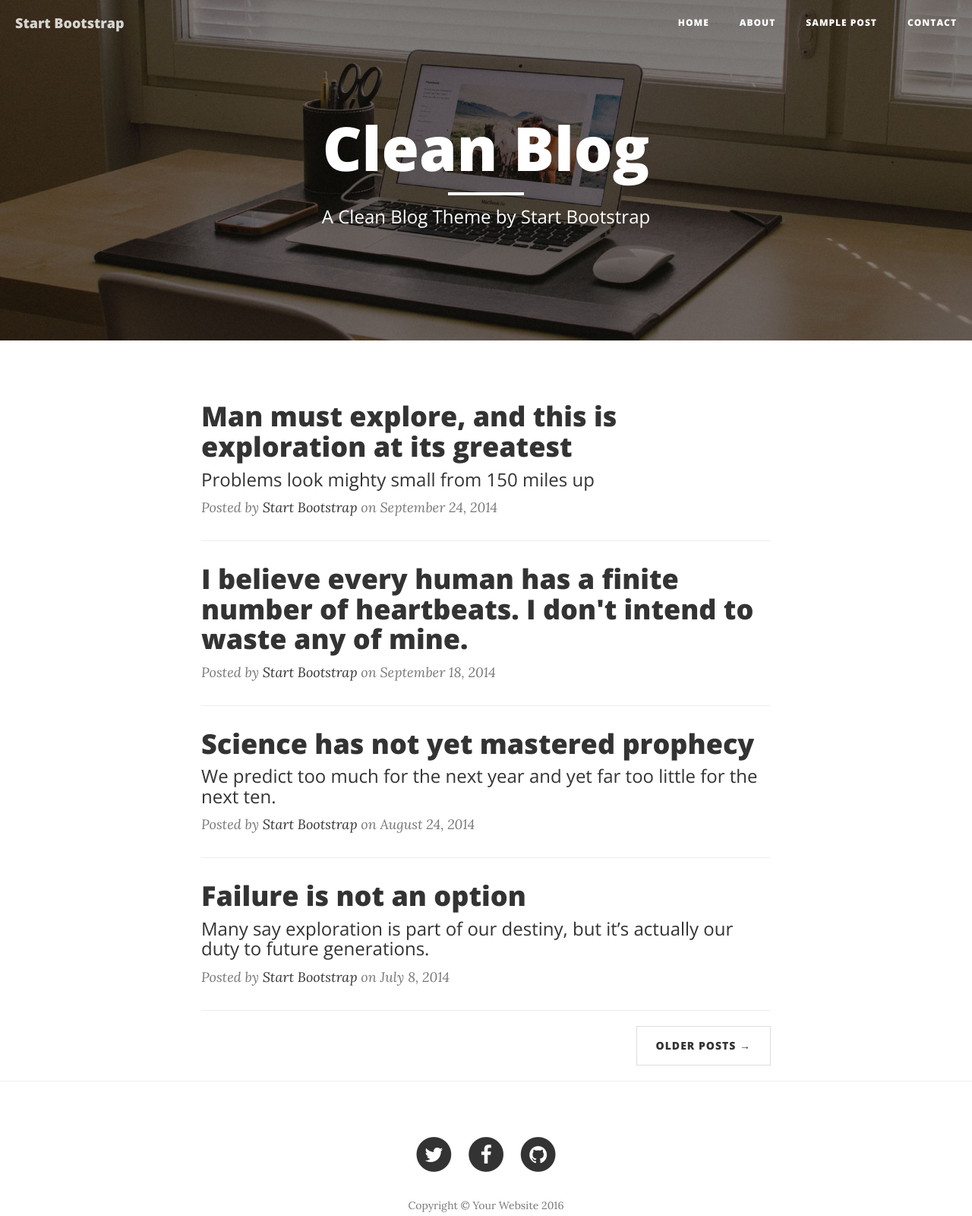
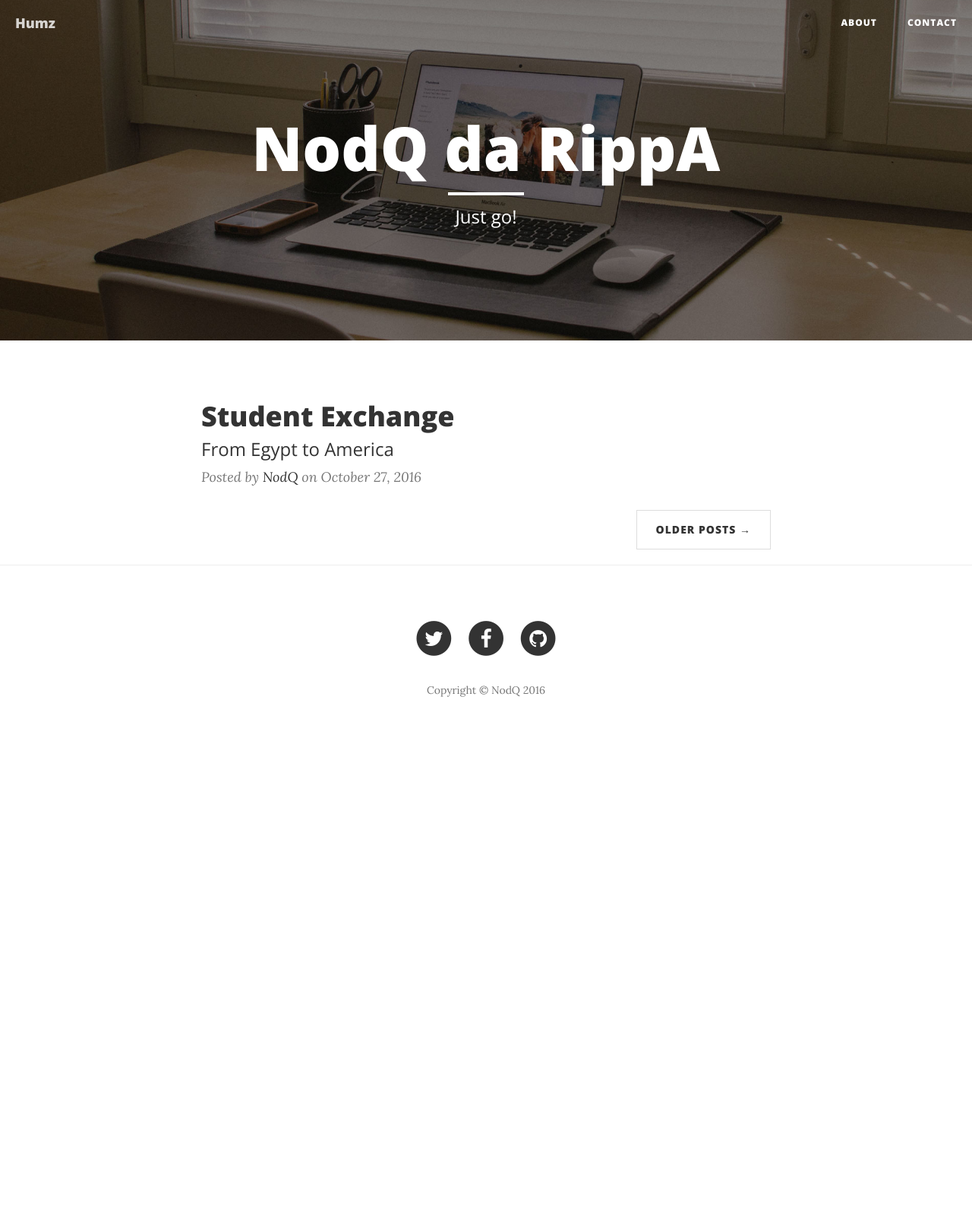
Before and after one commit to nodq/nodq.github.io, a website: page index.html in a window 1280 px wide. Shown: the whole page at 76% size. After the commit the page ends 984 px from the top, so only its background shows below. Drawn offline with nearby package versions, Linux system fonts and the light colour scheme.

Commit message:
Update index.html

```diff
--- a/index.html
+++ b/index.html
@@ -9,7 +9,7 @@
     <meta name="description" content="">
     <meta name="author" content="">
 
-    <title>Clean Blog</title>
+    <title>NodQ Blog</title>
 
     <!-- Bootstrap Core CSS -->
     <link href="vendor/bootstrap/css/bootstrap.min.css" rel="stylesheet">
@@ -42,20 +42,14 @@
                     <span class="sr-only">Toggle navigation</span>
                     Menu <i class="fa fa-bars"></i>
                 </button>
-                <a class="navbar-brand" href="index.html">Start Bootstrap</a>
+                <a class="navbar-brand" href="index.html">Humz</a>
             </div>
 
             <!-- Collect the nav links, forms, and other content for toggling -->
             <div class="collapse navbar-collapse" id="bs-example-navbar-collapse-1">
                 <ul class="nav navbar-nav navbar-right">
                     <li>
-                        <a href="index.html">Home</a>
-                    </li>
-                    <li>
                         <a href="about.html">About</a>
-                    </li>
-                    <li>
-                        <a href="post.html">Sample Post</a>
                     </li>
                     <li>
                         <a href="contact.html">Contact</a>
@@ -74,9 +68,9 @@
             <div class="row">
                 <div class="col-lg-8 col-lg-offset-2 col-md-10 col-md-offset-1">
                     <div class="site-heading">
-                        <h1>Clean Blog</h1>
+                        <h1>NodQ da RippA</h1>
                         <hr class="small">
-                        <span class="subheading">A Clean Blog Theme by Start Bootstrap</span>
+                        <span class="subheading">Just go!</span>
                     </div>
                 </div>
             </div>
@@ -88,50 +82,16 @@
         <div class="row">
             <div class="col-lg-8 col-lg-offset-2 col-md-10 col-md-offset-1">
                 <div class="post-preview">
-                    <a href="post.html">
+                    <a href="student-exchange-america.html">
                         <h2 class="post-title">
-                            Man must explore, and this is exploration at its greatest
+                            Student Exchange
                         </h2>
                         <h3 class="post-subtitle">
-                            Problems look mighty small from 150 miles up
+                            From Egypt to America
                         </h3>
                     </a>
-                    <p class="post-meta">Posted by <a href="#">Start Bootstrap</a> on September 24, 2014</p>
+                    <p class="post-meta">Posted by <a href="#">NodQ</a> on October 27, 2016</p>
                 </div>
-                <hr>
-                <div class="post-preview">
-                    <a href="post.html">
-                        <h2 class="post-title">
-                            I believe every human has a finite number of heartbeats. I don't intend to waste any of mine.
-                        </h2>
-                    </a>
-                    <p class="post-meta">Posted by <a href="#">Start Bootstrap</a> on September 18, 2014</p>
-                </div>
-                <hr>
-                <div class="post-preview">
-                    <a href="post.html">
-                        <h2 class="post-title">
-                            Science has not yet mastered prophecy
-                        </h2>
-                        <h3 class="post-subtitle">
-                            We predict too much for the next year and yet far too little for the next ten.
-                        </h3>
-                    </a>
-                    <p class="post-meta">Posted by <a href="#">Start Bootstrap</a> on August 24, 2014</p>
-                </div>
-                <hr>
-                <div class="post-preview">
-                    <a href="post.html">
-                        <h2 class="post-title">
-                            Failure is not an option
-                        </h2>
-                        <h3 class="post-subtitle">
-                            Many say exploration is part of our destiny, but it’s actually our duty to future generations.
-                        </h3>
-                    </a>
-                    <p class="post-meta">Posted by <a href="#">Start Bootstrap</a> on July 8, 2014</p>
-                </div>
-                <hr>
                 <!-- Pager -->
                 <ul class="pager">
                     <li class="next">
@@ -175,7 +135,7 @@
                             </a>
                         </li>
                     </ul>
-                    <p class="copyright text-muted">Copyright &copy; Your Website 2016</p>
+                    <p class="copyright text-muted">Copyright &copy; NodQ 2016</p>
                 </div>
             </div>
         </div>
```
